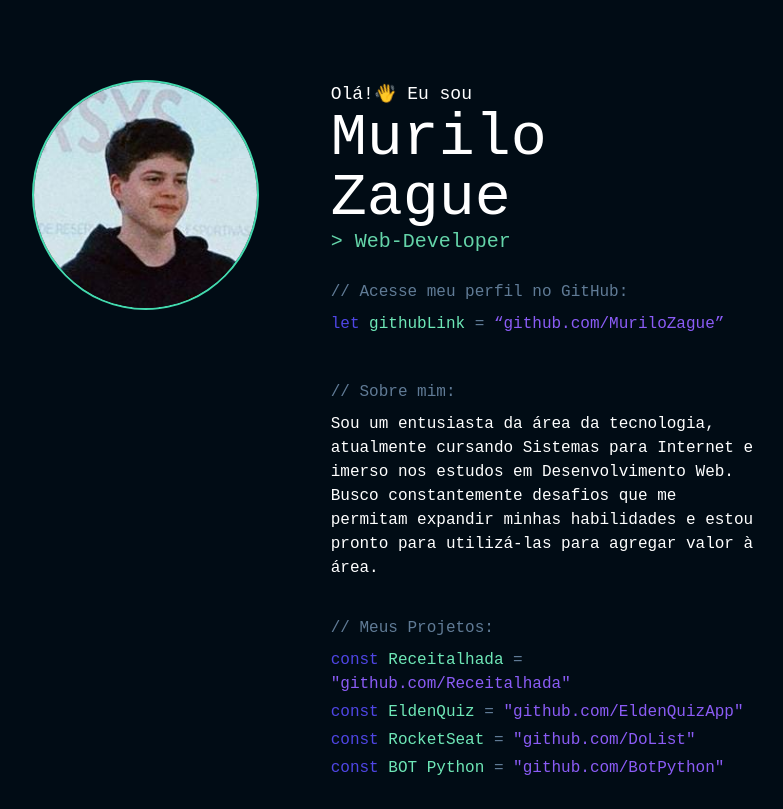
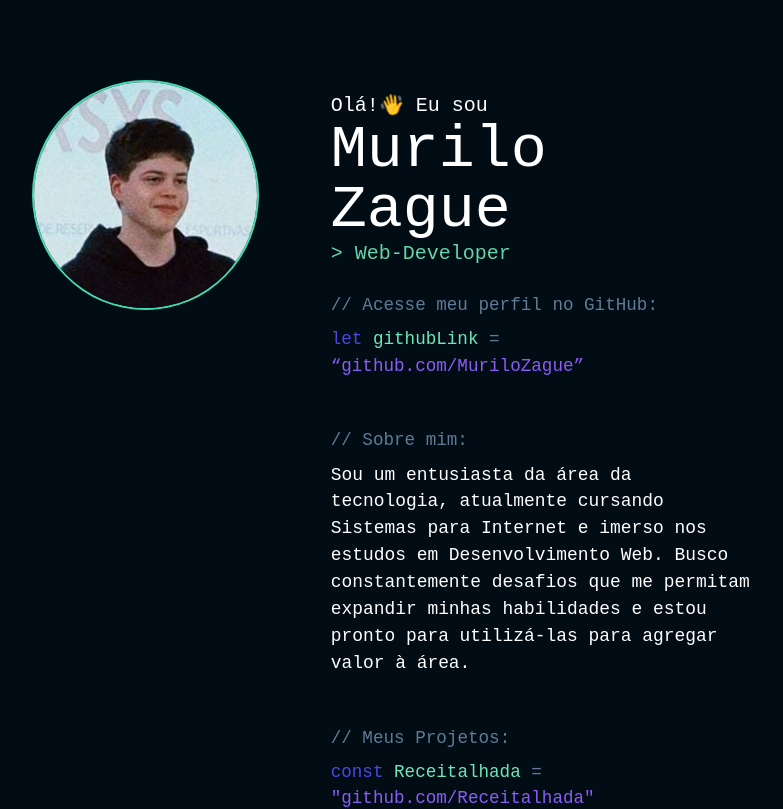
Before and after one commit to MuriloZague/Portfolio, a React (Vite) app: page / in a window 1280 px wide. Shown: the top 809 px of the page, without its empty margins (96-879 px from the left). Built offline with nearby package versions, Linux system fonts and the light colour scheme.

Commit message:
style: ajusting page styles

```diff
--- a/src/App.tsx
+++ b/src/App.tsx
@@ -39,7 +39,7 @@ const contatosPessoais = [
 
 function App() {
   return (
-    <div className="w-1/3 m-auto main">
+    <div className="w-1/3 m-auto main flex flex-col gap-3">
       <div className="imgme">
         <div>
           <img
--- a/src/components/About/About.tsx
+++ b/src/components/About/About.tsx
@@ -1,10 +1,10 @@
 export default function About() {
  return (
-  <section className="w-full max-w-fit flex flex-row justify-center mt-6 cursor-default">
+  <section className="w-full max-w-fit flex flex-row justify-center mt-4 cursor-default">
   <div className='flex flex-col'>
     <div className="mt-5">
       <p className="mb-2">// Sobre mim:</p>
-      <p className="text-white text-base textoabout">Sou um entusiasta da área da tecnologia,
+      <p className="text-white text-[1.12rem] textoabout">Sou um entusiasta da área da tecnologia,
 atualmente cursando Sistemas para Internet
 e imerso nos estudos em Desenvolvimento Web. Busco
 constantemente desafios que me permitam
--- a/src/components/Presentation/Presentation.tsx
+++ b/src/components/Presentation/Presentation.tsx
@@ -4,7 +4,7 @@ export default function Presentation() {
    <section className="w-full max-w-fit flex flex-row justify-center mt-20 cursor-default presentationsec">
     <div className='flex flex-col'>
       <div className="presentation">
-        <p className="text-white text-lg">Olá!<span className="animate-wave inline-block">👋</span> Eu sou </p>
+        <p className="text-white text-xl">Olá!<span className="animate-wave inline-block">👋</span> Eu sou </p>
         <span className="text-white text-6xl">Murilo Zague</span>
         <p className="text-emerald-300 text-xl animate-pulse developer">&gt; Web-Developer</p>
       </div>
--- a/src/index.css
+++ b/src/index.css
@@ -24,7 +24,7 @@
 
 body {
   width: 100%;
-  font-size: 16px;
+  font-size: 1.1rem;
   display: flex;
   flex-direction: column;
   align-items: center;
```
